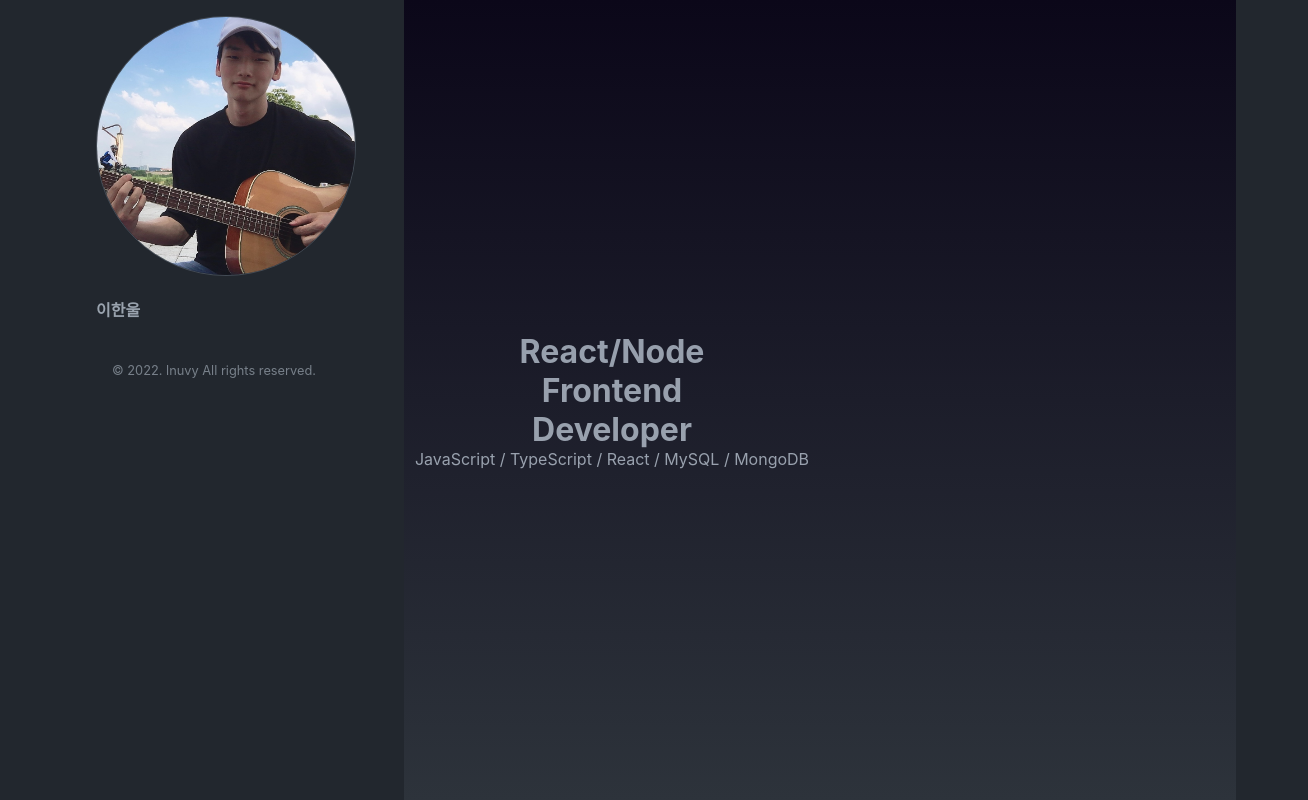
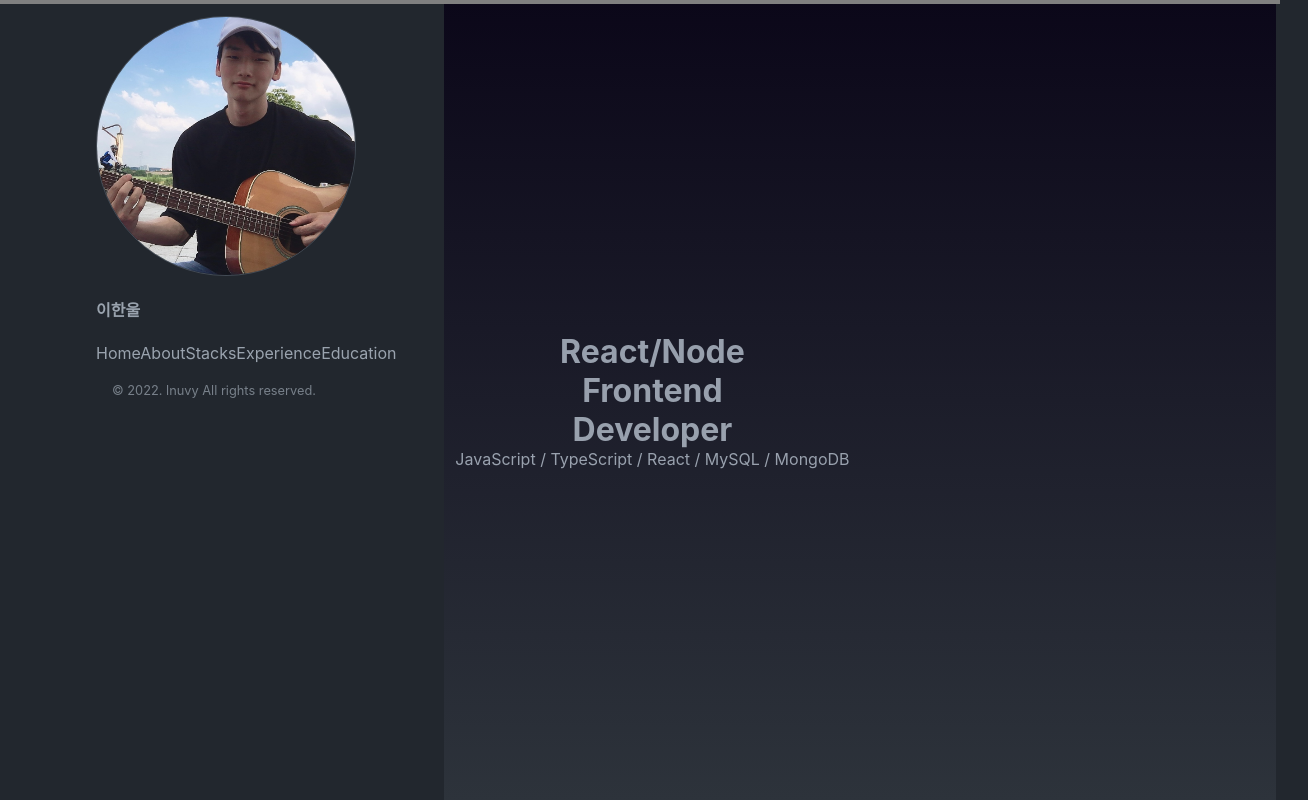
Before and after one commit to lnuvy/lnuvy.github.io, a Next.js app: page / in a window 1280 px wide. Shown: the top 800 px of the page, 1308 px wide, since content can reach past the window. Built offline with nearby package versions, Linux system fonts and the light colour scheme.

Commit message:
progress

```diff
--- a/pages/_app.tsx
+++ b/pages/_app.tsx
@@ -6,9 +6,11 @@ function MyApp({ Component, pageProps }: AppProps) {
   const [isDark, setIsDark] = useState(false)
 
   return (
-    <div className="global-div">
-      <Component {...pageProps} />
-    </div>
+    <>
+      <div className="global-div">
+        <Component {...pageProps} />
+      </div>
+    </>
   )
 }
 
--- a/pages/index.tsx
+++ b/pages/index.tsx
@@ -3,6 +3,7 @@ import Head from 'next/head'
 import styled from '@emotion/styled'
 import LeftBar from '@components/LeftBar'
 import RightContent from '@components/RightContent'
+import ScrollProgress from '@components/ScrollProgressBar'
 
 const Home: NextPage = () => {
   return (
@@ -12,6 +13,8 @@ const Home: NextPage = () => {
         <meta name="description" content="Generated by create next app" />
         <link rel="icon" href="/favicon.ico" />
       </Head>
+
+      <ScrollProgress />
 
       <Container>
         <LeftBar />
--- a/src/components/LeftBar/index.tsx
+++ b/src/components/LeftBar/index.tsx
@@ -10,6 +10,14 @@ const Index = () => {
 
       <h4>이한울</h4>
 
+      <div>
+        <span>Home</span>
+        <span>About</span>
+        <span>Stacks</span>
+        <span>Experience</span>
+        <span>Education</span>
+      </div>
+
       <Footer>
         <Span>© 2022. lnuvy All rights reserved.</Span>
       </Footer>
--- /dev/null
+++ b/src/components/ScrollProgressBar/Styles.module.css
@@ -0,0 +1,15 @@
+.ScrollProgress {
+  width: 100%;
+  height: 4px;
+  background-color: gray;
+  position: fixed;
+  top: 0;
+  left: 0;
+  right: 0;
+  z-index: 10;
+}
+
+.ScrollProgressItem {
+  height: 100%;
+  background-color: #39d353;
+}
--- /dev/null
+++ b/src/components/ScrollProgressBar/index.tsx
@@ -0,0 +1,46 @@
+import React, {
+  useState,
+  useCallback,
+  useEffect,
+  useRef,
+  MouseEvent,
+} from 'react'
+import styles from './Styles.module.css'
+
+const ScrollProgress = () => {
+  const [width, setWidth] = useState<number>(0)
+  const progressRef = useRef<HTMLDivElement | null>(null)
+
+  const handleScroll = useCallback((): void => {
+    const { scrollTop, scrollHeight, clientHeight } = document.documentElement
+
+    if (scrollTop === 0) {
+      setWidth(0)
+      return
+    }
+
+    const windowHeight = scrollHeight - clientHeight
+    const currentPercent = scrollTop / windowHeight
+
+    setWidth(currentPercent * 100)
+  }, [])
+
+  useEffect(() => {
+    window.addEventListener('scroll', handleScroll, true)
+
+    return () => {
+      window.removeEventListener('scroll', handleScroll, true)
+    }
+  }, [handleScroll])
+
+  return (
+    <div className={styles.ScrollProgress} ref={progressRef}>
+      <div
+        className={styles.ScrollProgressItem}
+        style={{ width: width + '%' }}
+      />
+    </div>
+  )
+}
+
+export default ScrollProgress
```
Also changed, not shown: src/hooks/useDetectScroll.ts (added, +24 -0 lines).
